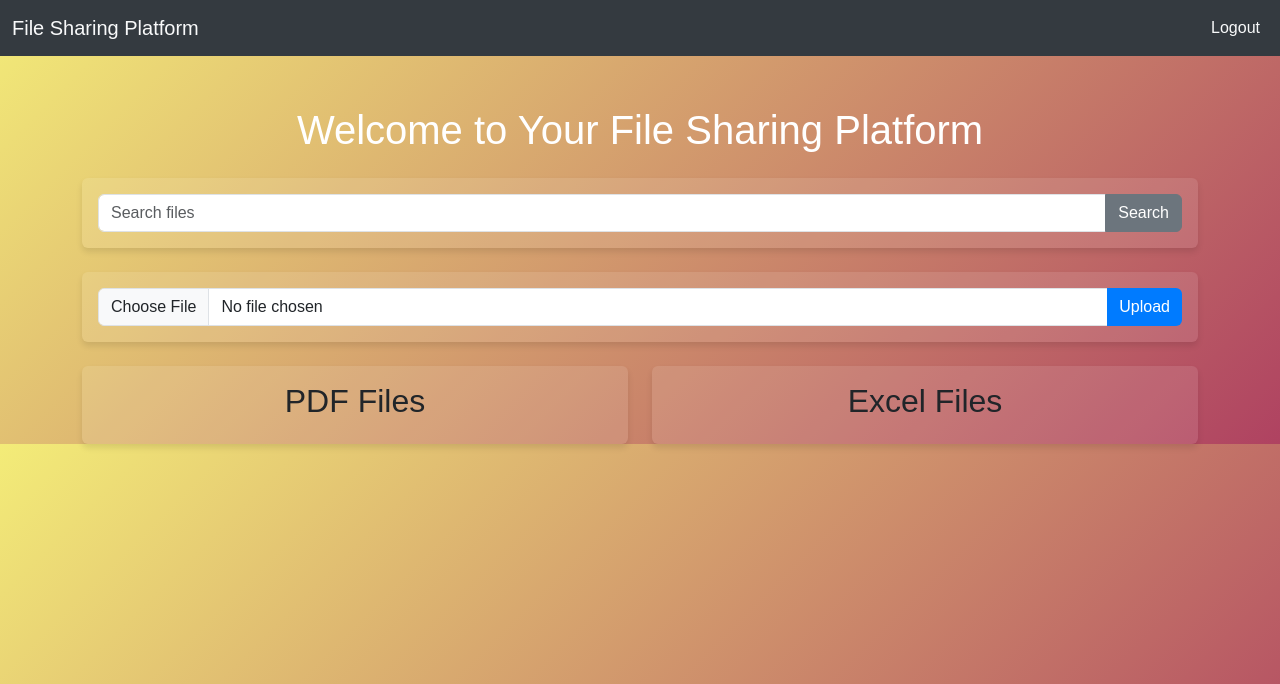
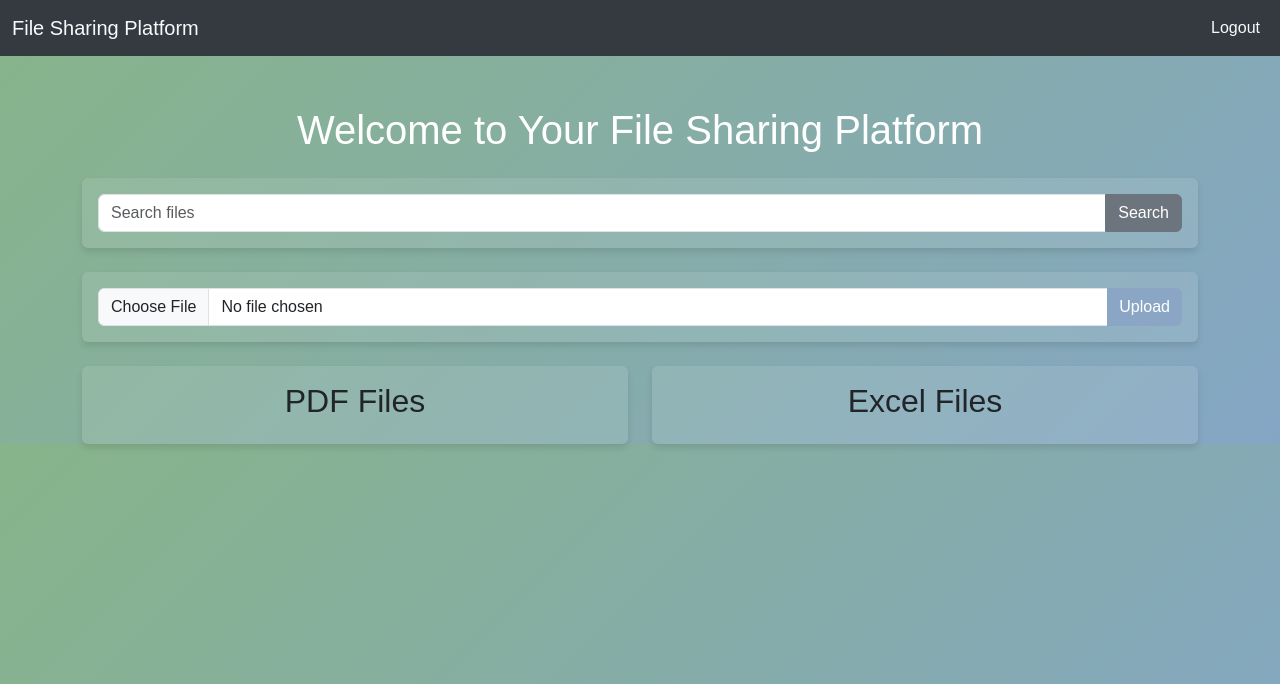
Before and after one commit to rakhisingh42/pdf-xlsx, a Flask app: page / in a window 1280 px wide. Shown: the top 684 px of the page. Run offline with Flask 3, Linux system fonts and the light colour scheme; a user stored in the database is signed in.

Commit message:
Updated project

```diff
--- a/templates/index.html
+++ b/templates/index.html
@@ -9,7 +9,7 @@
     <!-- Custom CSS -->
     <style>
         body {
-            background: linear-gradient(135deg, #f3ec78, #af4261);
+            background: linear-gradient(135deg, #87b489, #84a6c5);
             color: #fff;
             font-family: 'Arial', sans-serif;
         }
@@ -25,11 +25,11 @@
             border: none;
         }
         .btn-primary {
-            background-color: #007bff;
+            background-color: #8aa6c4;
             border: none;
         }
         .btn-danger {
-            background-color: #dc3545;
+            background-color: #78a09e;
             border: none;
         }
         .btn-secondary {
```
